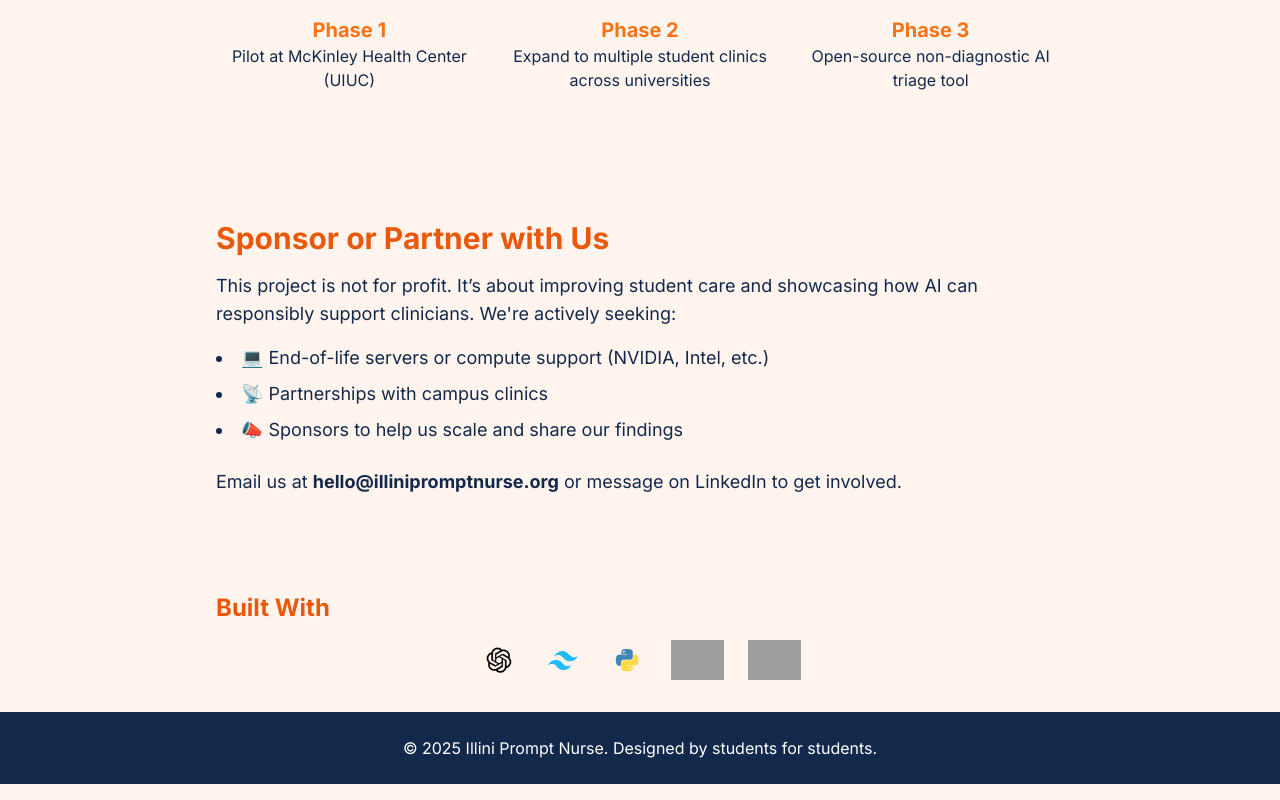
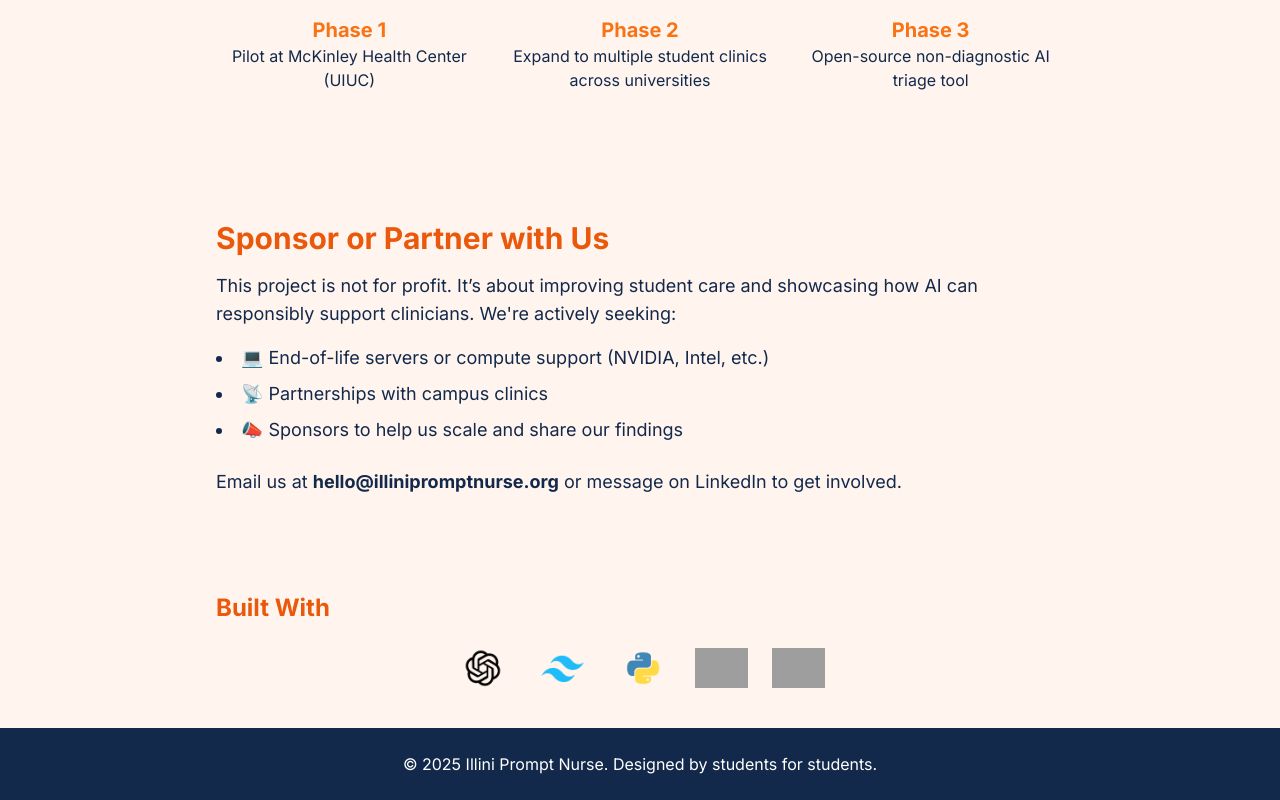
Before and after one commit to AviSrikumeran/Illini_Prompt_Nurse, a plain HTML site: page index.html in a window 1280 px wide. Shown: the part 1723-2523 px from the top of the page. Drawn offline with nearby package versions, Linux system fonts and the light colour scheme; grey boxes are pictures that could not be loaded.

Commit message:
Update index.html

```diff
--- a/index.html
+++ b/index.html
@@ -155,9 +155,9 @@
     <h2 class="text-2xl font-bold text-orange-600 mb-4">Built With</h2>
     <div class="flex flex-wrap gap-6 items-center justify-center">
       <!-- Local PNGs -->
-      <img src="assets/OpenAIlogo.png" alt="OpenAI" class="h-10" />
-      <img src="assets/Tailwindlogo.png" alt="Tailwind CSS" class="h-10" />
-      <img src="assets/Pythonlogo.png" alt="Python" class="h-10" />
+      <img src="assets/OpenAIlogo.png" alt="OpenAI" class="h-14" />
+      <img src="assets/Tailwindlogo.png" alt="Tailwind CSS" class="h-14" />
+      <img src="assets/Pythonlogo.png" alt="Python" class="h-14" />
 
       <!-- Remote SVGs -->
       <img src="https://cdn.jsdelivr.net/gh/devicons/devicon/icons/javascript/javascript-original.svg" alt="JavaScript" class="h-10" />
```
